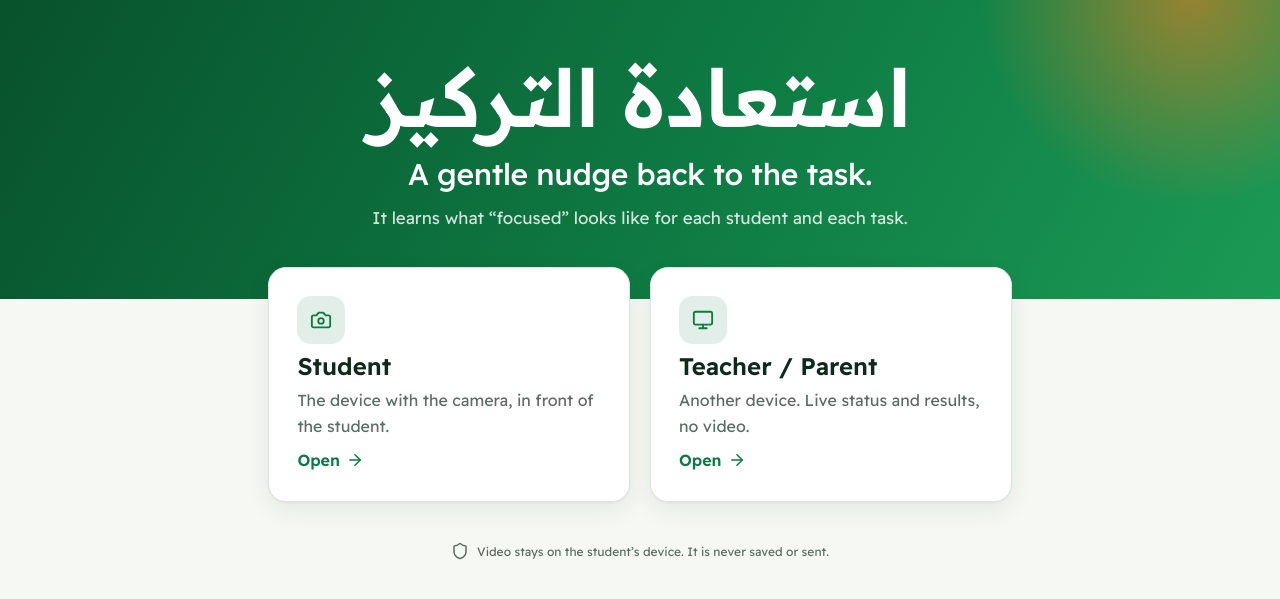
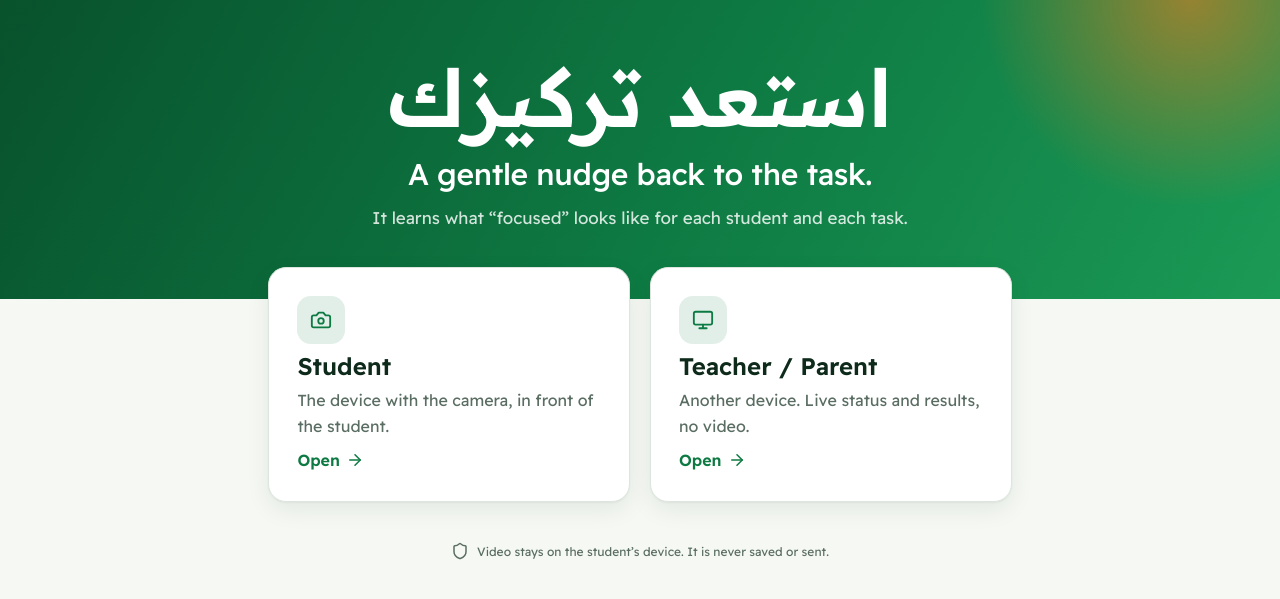
Before and after one commit to tamimbaseem1-bit/focusback, a plain HTML site: page index.html in a window 1280 px wide. Shown: the part 53-652 px from the top of the page. Drawn offline with Linux system fonts and the light colour scheme; a web font is replaced by a local one.

Commit message:
Landing headline: استعد تركيزك
Co-Authored-By: Claude Opus 5.5 <noreply@anthropic.com>
Claude-Session: https://claude.ai/code/session_01DykFpVxuVu5wwpgzRs8PFR

```diff
--- a/index.html
+++ b/index.html
@@ -52,7 +52,7 @@
 <header class="top bandhero">
   <a class="brand" href="./"><svg class="logo" viewBox="0 0 34 34" aria-hidden="true"><rect x="3" y="7" width="28" height="20" rx="7" fill="none" stroke="#ffffff" stroke-width="2.6"/><circle cx="17" cy="17" r="4.5" fill="#ff7a1a"/></svg><h1>FocusBack</h1><span>SAIF 2026 · proof of concept</span></a>
   <section class="hero">
-    <p class="ar">استعادة التركيز</p>
+    <p class="ar">استعد تركيزك</p>
     <h2>A gentle nudge back to the task.</h2>
     <p>It learns what “focused” looks like for each student and each task.</p>
   </section>
```
